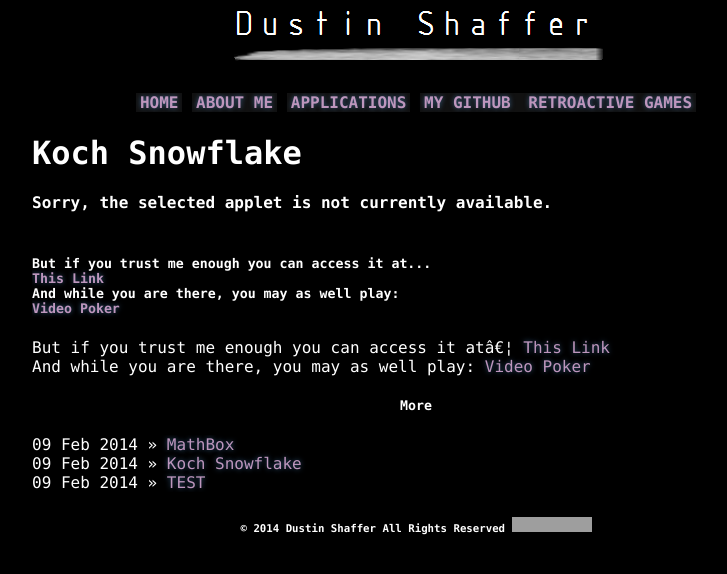
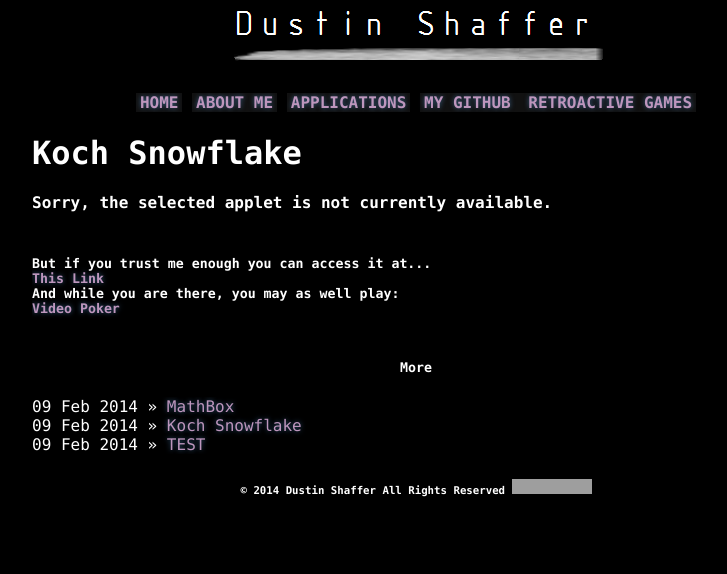
Before and after one commit to misterdustinface/misterdustinface.github.io, a Jekyll site: the page built from _posts/2014-2-09-koch.md, in a window 1280 px wide. Shown: the top 574 px of the page, without its empty margins (224-951 px from the left). Built offline with Jekyll 4.4.1, drawn with Linux system fonts in a browser that asks for light colours; nearby versions of some CDN libraries; a style sheet for code colours, icons or effects is not loaded; grey boxes are pictures that could not be loaded.

Commit message:
Update 2014-2-09-koch.md

```diff
--- a/_posts/2014-2-09-koch.md
+++ b/_posts/2014-2-09-koch.md
@@ -14,11 +14,3 @@ title:  Koch Snowflake
 And while you are there, you may as well play:
 <li><a href="http://cim.saddleback.edu/~dshaffer4/vp.html">Video Poker</a></li>
 </h5></ul>
-
-But if you trust me enough you can access it at... [This Link][]
-
-And while you are there, you may as well play: [Video Poker][]
-
-
-[This Link]: http://cim.saddleback.edu/~dshaffer4/Koch.html
-[Video Poker]: http://cim.saddleback.edu/~dshaffer4/vp.html
```
